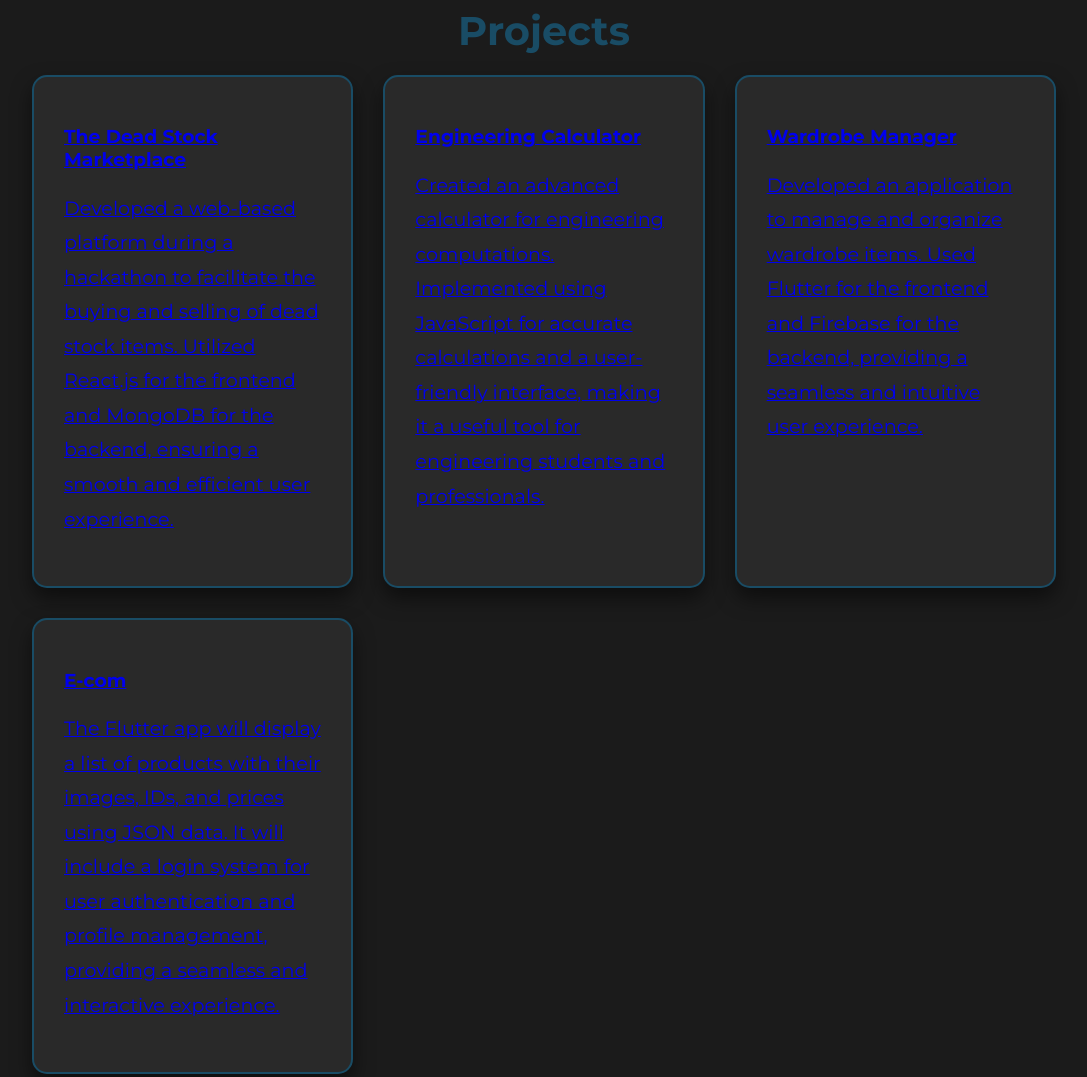
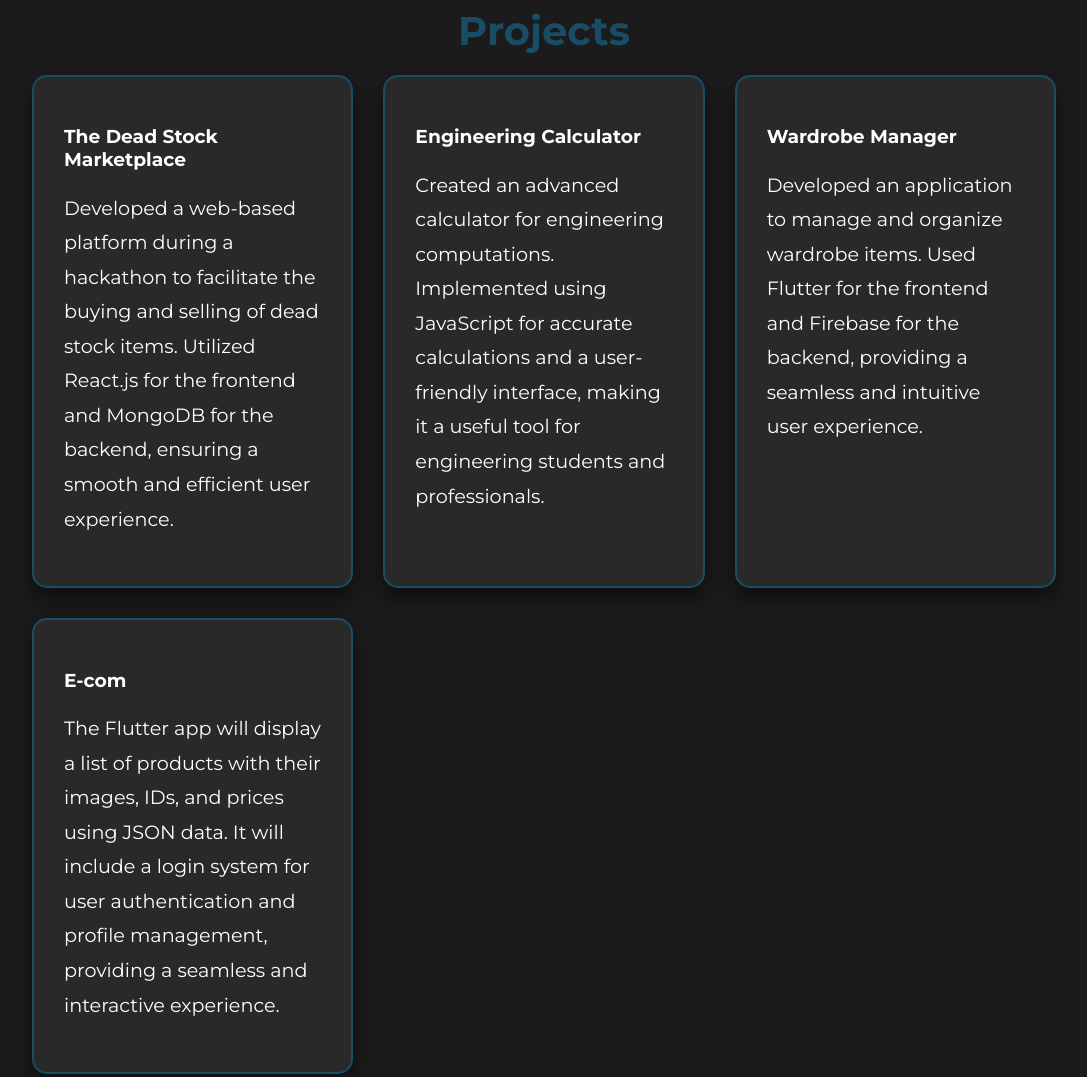
Before and after one commit to KaranG03/portfolio, a plain HTML site: page index.html in a window 1280 px wide. Shown: the part 1380-2457 px from the top of the page, without its empty margins (96-1183 px from the left). Drawn offline with Linux system fonts and the light colour scheme.

Commit message:
styles.css

```diff
--- a/styles.css
+++ b/styles.css
@@ -363,3 +363,9 @@
   50% { transform: translateY(-20px); }
   100% { transform: translateY(0); }
 }
+
+#projects a{
+  color: white;
+  text-decoration: none;
+  font-weight: 0;
+}
```
